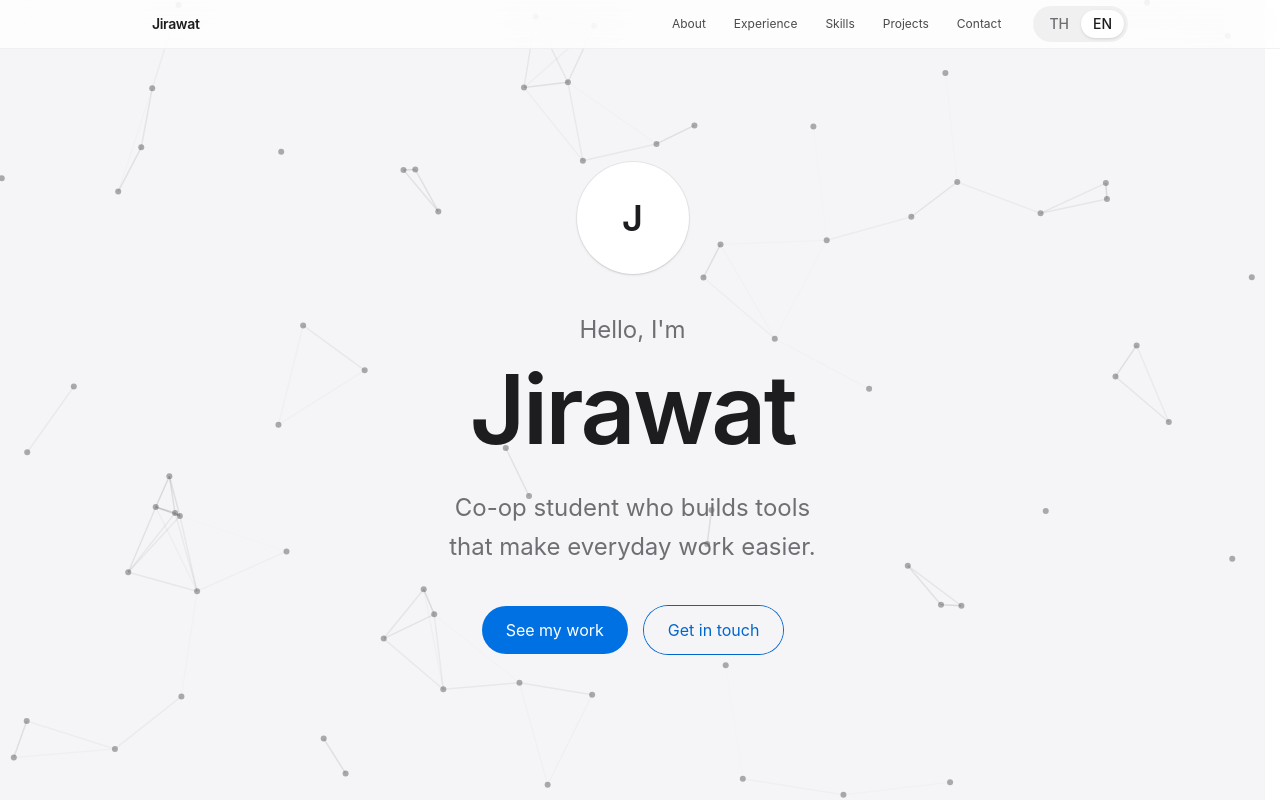
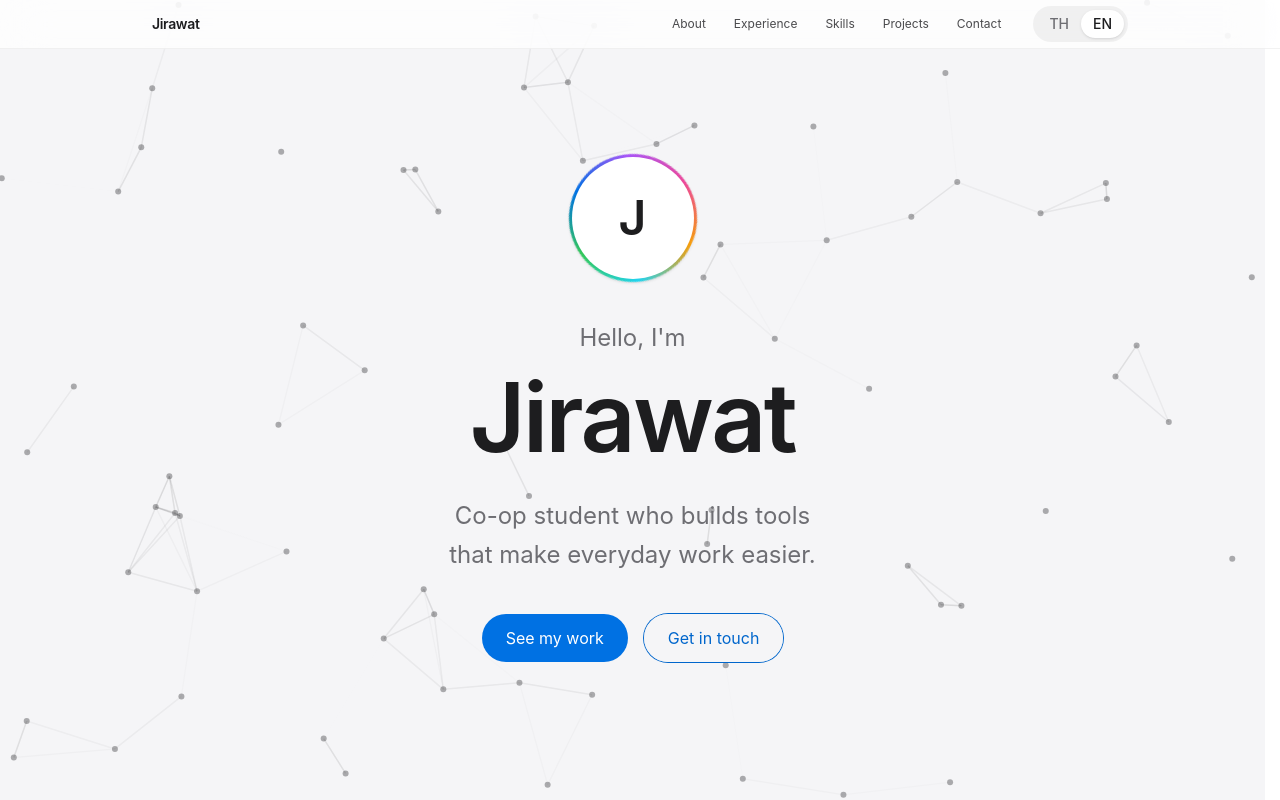
Before and after one commit to Jirawat05/my-portfolio, a React (Vite) app: page / in a window 1280 px wide. Shown: the top 800 px of the page. Built offline with nearby package versions, Linux system fonts and the light colour scheme.

Commit message:
Add avatar with photo fallback

```diff
--- /dev/null
+++ b/src/components/Avatar.tsx
@@ -0,0 +1,34 @@
+import { useLanguage } from '../i18n/useLanguage'
+import { profile } from '../content/profile'
+
+export function Avatar() {
+  const { t } = useLanguage()
+
+  // มีรูป: แสดงรูป
+  if (profile.photo) {
+    return (
+      <img
+        src={profile.photo}
+        alt={t.hero.name}
+        width={128}
+        height={128}
+        className="mx-auto mb-10 h-32 w-32 rounded-full object-cover shadow-sm ring-4 ring-white motion-safe:animate-rise"
+      />
+    )
+  }
+
+  // ไม่มีรูป: วงแหวนสีหมุน + ตัวอักษรแรกของชื่อ
+  return (
+    <div className="relative mx-auto mb-10 h-32 w-32 rounded-full shadow-sm motion-safe:animate-rise">
+      {/* วงแหวนสี: ของตกแต่ง จึงซ่อนจากโปรแกรมอ่านหน้าจอ */}
+      <div
+        aria-hidden="true"
+        className="absolute inset-0 rounded-full bg-[conic-gradient(#0071e3,#a855f7,#ec4899,#f59e0b,#22d3ee,#34c759,#0071e3)] motion-safe:animate-[spin_8s_linear_infinite]"
+      />
+      {/* วงกลมขาวด้านใน: อยู่นอกวงแหวน จึงไม่หมุนตาม */}
+      <div className="absolute inset-[3px] flex items-center justify-center rounded-full bg-white text-5xl font-semibold">
+        {t.hero.name.charAt(0)}
+      </div>
+    </div>
+  )
+}
--- a/src/content/profile.ts
+++ b/src/content/profile.ts
@@ -1,4 +1,16 @@
-export const profile = {
+type Profile = {
+  photo?: string   // รูปโปรไฟล์ (ไม่บังคับ)
+  email: string
+  github: string
+  linkedin: string
+}
+
+// วิธีเพิ่มรูปโปรไฟล์วันหลัง:
+// 1. วางไฟล์รูปไว้ที่ src/assets/profile.webp
+// 2. เพิ่มบรรทัดนี้ไว้บนสุดของไฟล์:  import photo from '../assets/profile.webp'
+// 3. เพิ่ม photo ลงใน profile ด้านล่าง เช่น  photo,  หรือ  photo: photo,
+// ถ้ายังไม่มี photo หน้าเว็บจะแสดงตัวอักษรแรกของชื่อแทน
+export const profile: Profile = {
   email: 'jirawat33163@gmail.com',
   github: 'https://github.com/Jirawat05',
   linkedin: '', // ยังไม่มี
--- a/src/sections/Hero.tsx
+++ b/src/sections/Hero.tsx
@@ -1,5 +1,6 @@
 import { useLanguage } from '../i18n/useLanguage'
 import { NetworkBackground } from '../components/NetworkBackground'
+import { Avatar } from '../components/Avatar'
 
 export function Hero() {
   const { t } = useLanguage()
@@ -9,9 +10,7 @@ export function Hero() {
       <NetworkBackground />
 
       <div className="relative max-w-3xl text-center">
-        <div className="mx-auto mb-10 flex h-28 w-28 items-center justify-center rounded-full bg-white text-4xl font-semibold shadow-sm ring-1 ring-black/5 motion-safe:animate-rise">
-          {t.hero.name.charAt(0)}
-        </div>
+        <Avatar />
 
         <p className="text-xl md:text-2xl text-muted motion-safe:animate-rise [animation-delay:100ms]">
           {t.hero.greeting}
```
